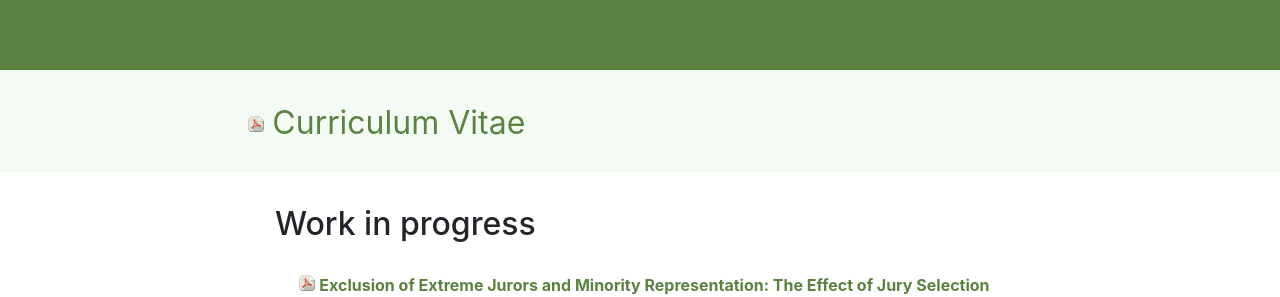
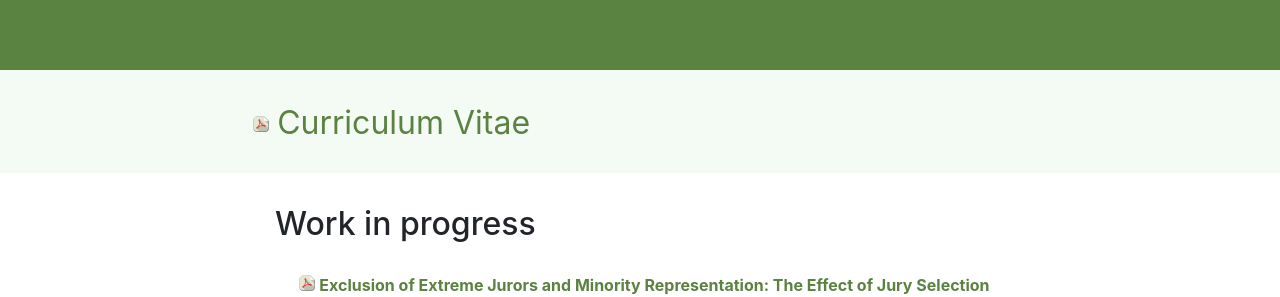
Before and after one commit to andreamoro-git/andreamoro-git.github.io, a Jekyll site: the page built from index.md, in a window 1280 px wide. Shown: the part 257-554 px from the top of the page. Built offline with Jekyll 4.4.1, drawn with Linux system fonts in a browser that asks for light colours; our own code applies the rules of GitHub Pages for plain Markdown files.

Commit message:
Update scrolling-nav.css

```diff
--- a/css/scrolling-nav.css
+++ b/css/scrolling-nav.css
@@ -25,7 +25,7 @@ h2.sectitle a {
 }
 
 .sectitle.pdf {
-	margin-left: -1.7rem;
+	margin-left: -1.4rem;
 }
 
 #cv {
```
